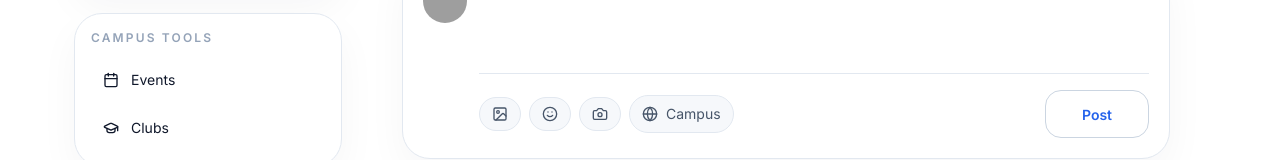
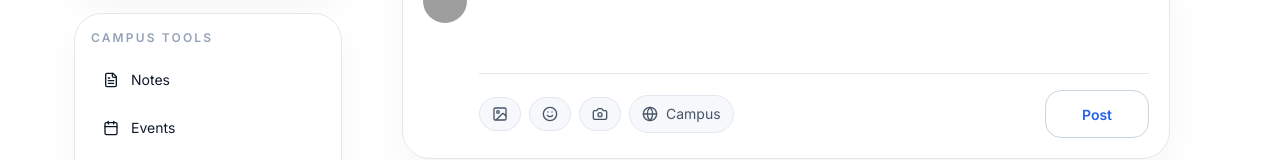
Before and after one commit to luckykushwha8-code/campus-app, a Next.js app: page / in a window 1280 px wide. Shown: the part 269-429 px from the top of the page. Built offline with nearby package versions, Linux system fonts and the light colour scheme; grey boxes are pictures that could not be loaded.

Commit message:
Show notes in campus tools

```diff
--- a/src/components/layout/sidebar.tsx
+++ b/src/components/layout/sidebar.tsx
@@ -3,7 +3,7 @@
 import Link from "next/link";
 import { usePathname } from "next/navigation";
 import { cn } from "@/lib/utils";
-import { Home, MessageSquare, Users, Calendar, GraduationCap, Flame } from "lucide-react";
+import { Home, MessageSquare, Users, Calendar, GraduationCap, FileText, Flame } from "lucide-react";
 
 const quickLinks = [
   { href: "/", icon: Home, label: "Feed" },
@@ -12,6 +12,7 @@ const quickLinks = [
 ];
 
 const categories = [
+  { href: "/notes", icon: FileText, label: "Notes" },
   { href: "/events", icon: Calendar, label: "Events" },
   { href: "/clubs", icon: GraduationCap, label: "Clubs" },
 ];
```
